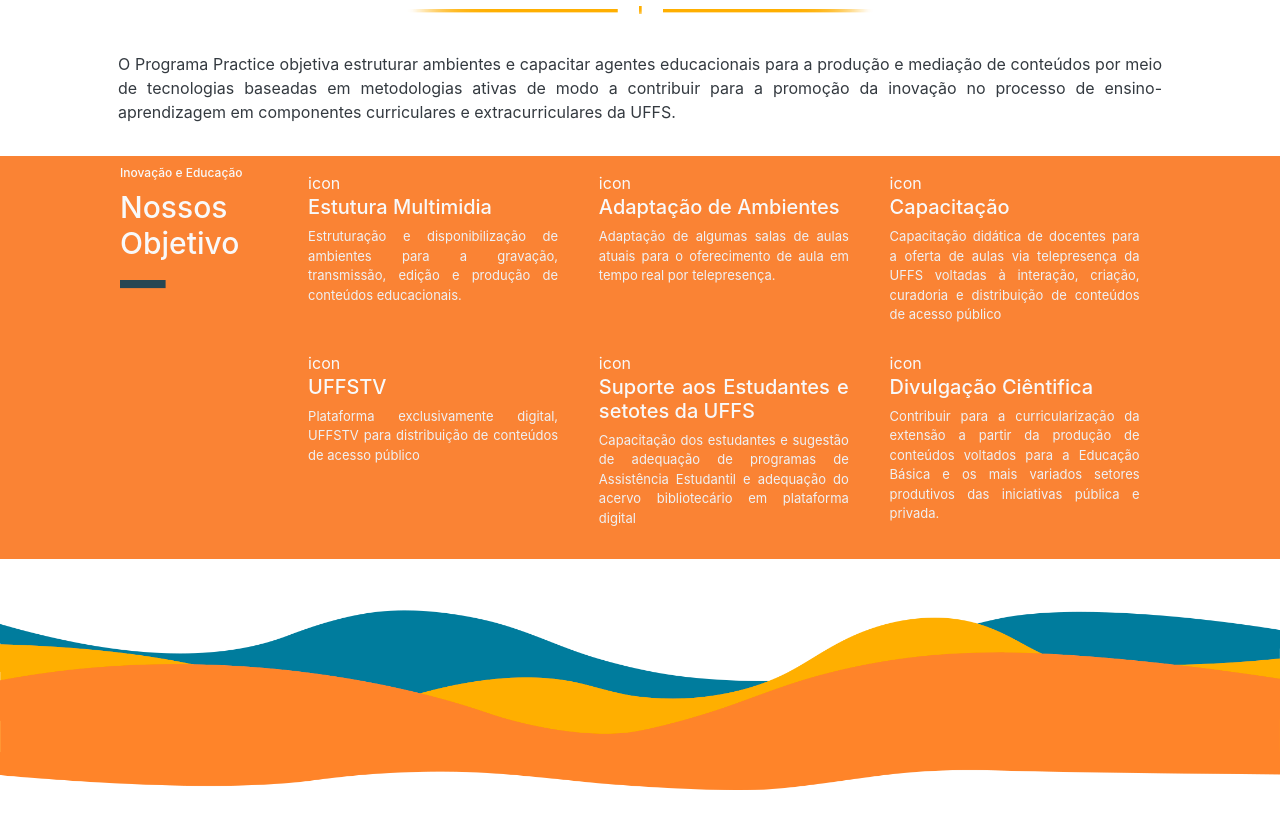
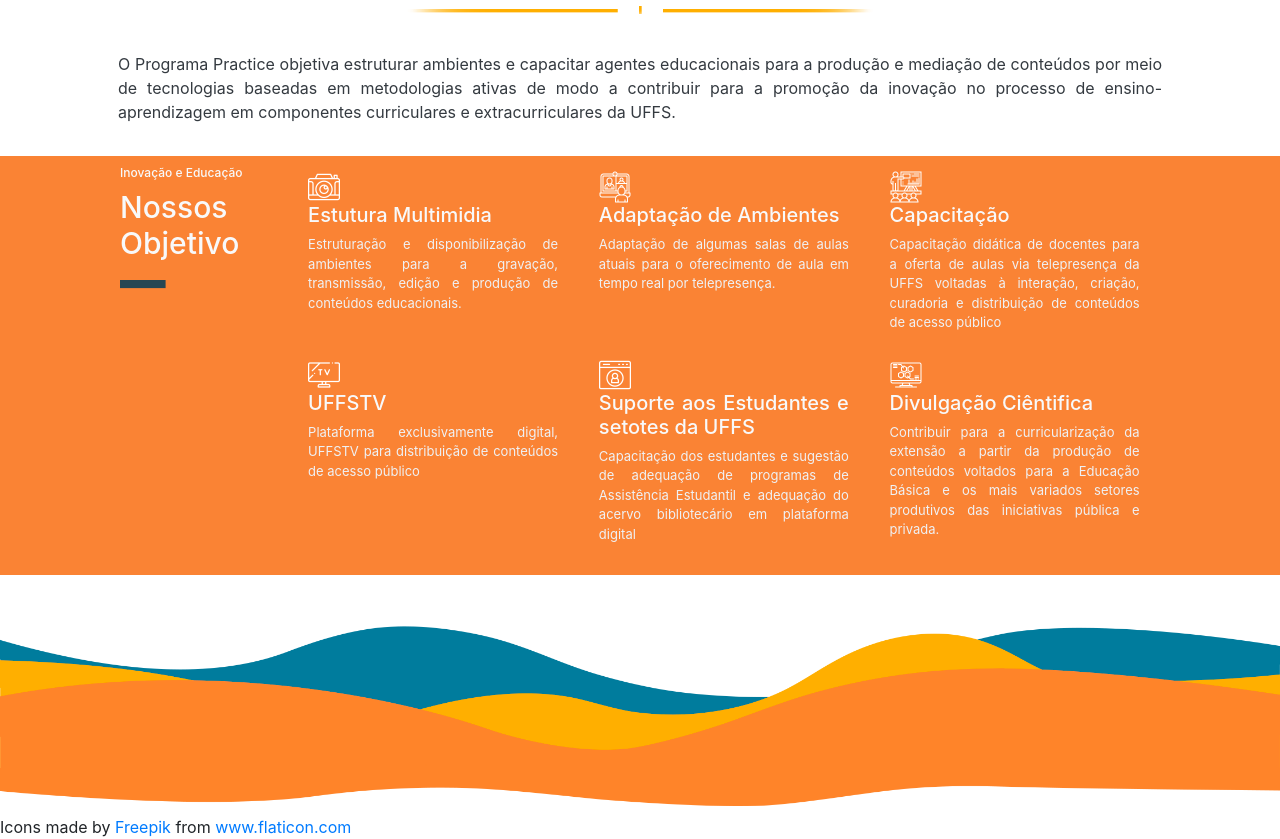
Before and after one commit to oraphaBorges/practice, a Jekyll site: the page built from index.md, in a window 1280 px wide, cut to the strip 515-1354 px from the top of the page. Built offline with Jekyll 4.4.1, drawn with Linux system fonts in a browser that asks for light colours; before the commit the page ends 1314 px from its top, so only the background shows below that.

Commit message:
feact(icon):include icons

```diff
--- a/_includes/footer.html
+++ b/_includes/footer.html
@@ -1 +1,4 @@
 <img id="rodape" src="assets/imgs/ondas.png"><img>
+<div>
+Icons made by <a href="http://www.freepik.com/" title="Freepik">Freepik</a> from <a href="https://www.flaticon.com/" title="Flaticon"> www.flaticon.com</a>
+</div>
--- a/assets/css/scss/components.scss
+++ b/assets/css/scss/components.scss
@@ -49,6 +49,12 @@
                     color: darken($text-light,3%);
                     font-size: 13px;
                 }
+                span{
+                    img{
+                        width: 32px;
+                        filter: brightness(0) invert(1);
+                    }
+                }
             }
         }
     }
--- a/assets/css/styles.css
+++ b/assets/css/styles.css
@@ -61,6 +61,9 @@ footer {
         .objetivos-container .objetivos .objetivos-items .objetivos-items-item p {
           color: #eff1f4;
           font-size: 13px; }
+        .objetivos-container .objetivos .objetivos-items .objetivos-items-item span img {
+          width: 32px;
+          filter: brightness(0) invert(1); }
 
 @media screen and (max-width: 600px) {
   #video {
--- a/index.md
+++ b/index.md
@@ -21,32 +21,32 @@ layout: base
 
         <div class="objetivos-items text-justify ">
             <div class="objetivos-items-item">
-                <span>icon</span>
+                <span><img src="assets/imgs/icons/photo-camera.png"></span>
                 <h1>Estutura Multimidia</h1>
                 <p>Estruturação e disponibilização de ambientes para a gravação, transmissão, edição e produção de conteúdos educacionais.</p>
             </div>
             <div class="objetivos-items-item">
-                <span>icon</span>
+                <span><img src="assets/imgs/icons/meeting.png"></span>
                 <h1>Adaptação de Ambientes</h1>
                 <p>Adaptação de algumas salas de aulas atuais para o oferecimento de aula em tempo real por telepresença.</p>
             </div>
             <div class="objetivos-items-item">
-                <span>icon</span>
+                <span><img src="assets/imgs/icons/training.png"></span>
                 <h1>Capacitação</h1>
                 <p>Capacitação didática de docentes para a oferta de aulas via telepresença da UFFS voltadas à interação, criação, curadoria e distribuição de conteúdos de acesso público</p>
             </div>
             <div class="objetivos-items-item">
-                <span>icon</span>
+                <span><img src="assets/imgs/icons/tv.png"></span>
                 <h1>UFFSTV</h1>
                 <p>Plataforma exclusivamente digital, UFFSTV para distribuição de conteúdos de acesso público</p>
             </div>
             <div class="objetivos-items-item">
-                <span>icon</span>
+                <span><img src="assets/imgs/icons/profile.png"></span>
                 <h1>Suporte aos Estudantes e setotes da UFFS</h1>
                 <p>Capacitação dos estudantes e sugestão de adequação de programas de Assistência Estudantil e adequação do acervo bibliotecário em plataforma digital</p>
             </div>
             <div class="objetivos-items-item">
-                <span>icon</span>
+                <span><img src="assets/imgs/icons/computer.png"></span>
                 <h1>Divulgação Ciêntifica</h1>
                 <p>Contribuir para a curricularização da extensão a partir da produção de conteúdos voltados para a Educação Básica e os mais variados setores produtivos das iniciativas pública e privada.</p>
             </div>
```
Also changed, not shown: assets/imgs/icons/agenda.png (added), assets/imgs/icons/computer.png (added), assets/imgs/icons/meeting.png (added), assets/imgs/icons/photo-camera.png (added), assets/imgs/icons/profile.png (added), assets/imgs/icons/training.png (added), assets/imgs/icons/tv.png (added), 1 other file.
